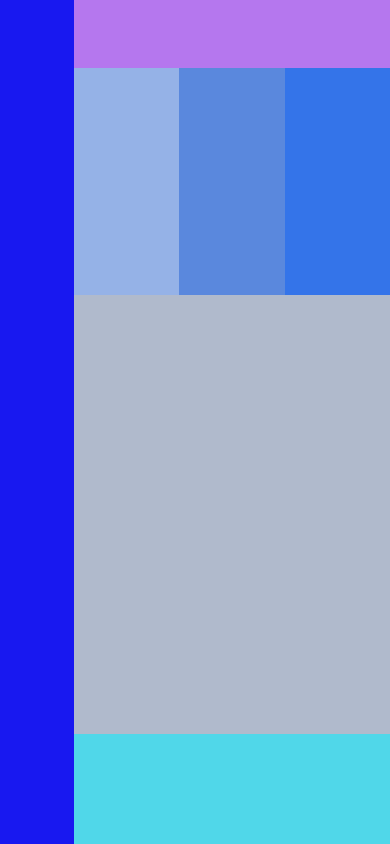
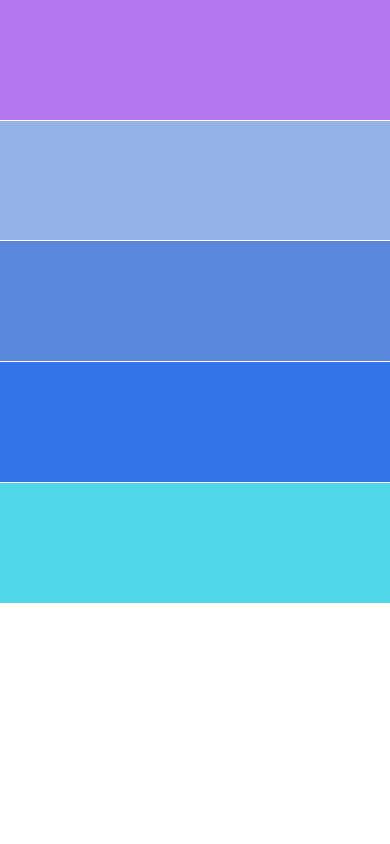
Before and after one commit to robinhooda/css-practice-Playground, a plain HTML site: page grid-template/index.html in a window 390 px wide. Drawn offline with Linux system fonts and the light colour scheme.

Commit message:
Add. media queries for 2 more breakpoints

```diff
--- a/grid-template/main.css
+++ b/grid-template/main.css
@@ -1,19 +1,26 @@
 body,html{
-    height: 100%;
+    height: 100vh;
 }
-
 body{
     margin: 0;
     box-sizing: border-box;
     display: grid;
-    grid-template-columns: auto 27% 27% 27%;
-    grid-template-rows: 8% 27% auto 13%;
-    grid-template-areas:
-        "sidebar header header header"
-        "sidebar sec1 sec2 sec3"
-        "sidebar main main main"
-        "sidebar footer footer footer"
+    /* for gap space in row */
+    row-gap: 1px;
+
+    /* for gap space in column */
+    column-gap: 5px;
 }
+
+body{
+        grid-template-columns: auto 27% 27% 27%;
+        grid-template-rows: 8% 30% auto 10%;
+        grid-template-areas:
+            "sidebar header header header"
+            "sidebar sec1 sec2 sec3"
+            "sidebar main main main"
+            "sidebar footer footer footer";
+    }
 
 aside{
     background-color:rgb(24, 24, 240);
@@ -43,3 +50,32 @@ footer{
     background-color: rgb(80, 215, 233);
     grid-area: footer;
 }
+
+/* ---for responsive design suing media queries------- */
+
+/* for screens having width less than 768 px */
+@media only screen and (max-width: 768px) {
+    body{
+        grid-template-columns: 1fr 1fr 1fr;
+        grid-template-rows: auto auto auto;
+        grid-template-areas:
+            "header header header"
+            "sec1 sec2 sec3"
+            "main main main"
+            "footer footer footer";
+    }
+  }
+
+/* for screens having width less than 768 px */
+@media only screen and (max-width: 500px) {
+    body{
+        grid-template-columns: 100%;
+        grid-template-rows: auto;
+        grid-template-areas:
+            "header"
+            "sec1"
+            "sec2"
+            "sec3"
+            "footer"
+    }
+  }
```
